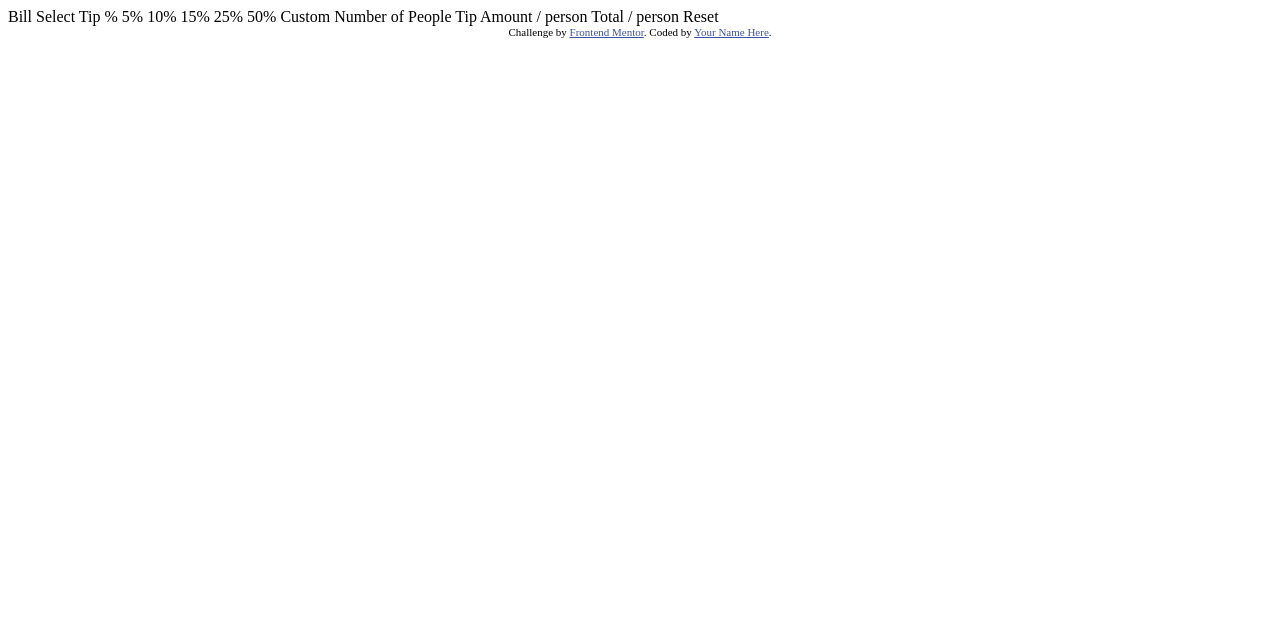
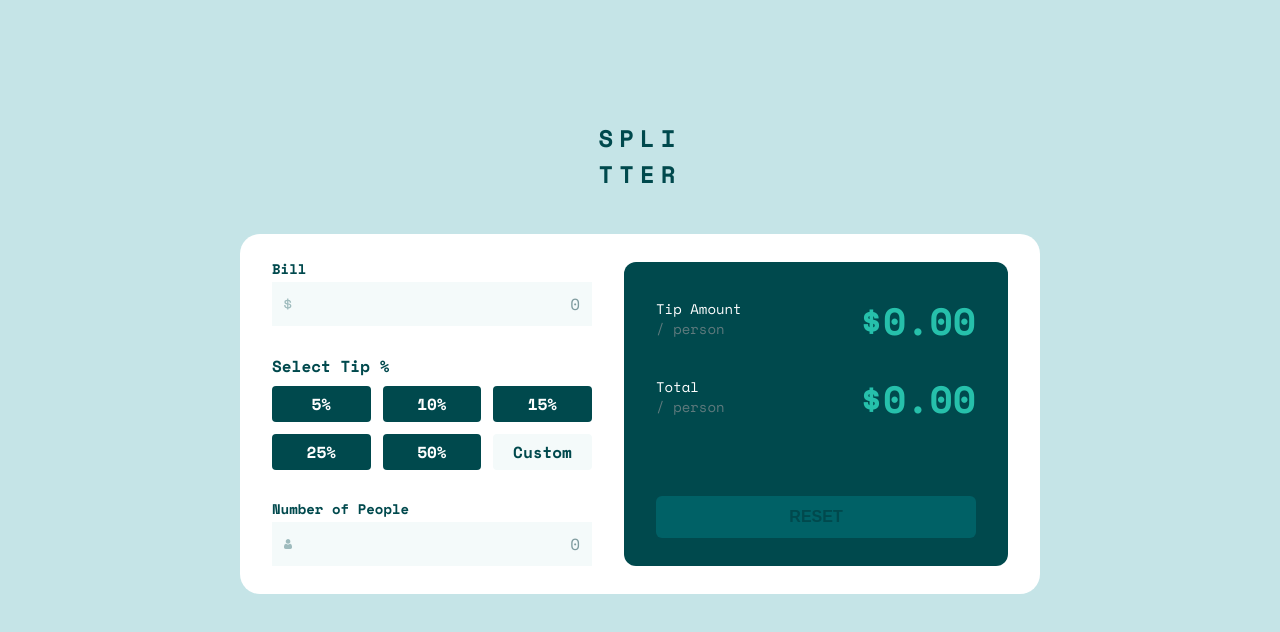
Before and after one commit to NiteArie/fm-tip-calculator-app, a plain HTML site: page index.html in a window 1280 px wide. Drawn offline with nearby package versions, Linux system fonts and the light colour scheme.

Commit message:
style: static interface

```diff
--- a/index.html
+++ b/index.html
@@ -1,44 +1,82 @@
 <!DOCTYPE html>
 <html lang="en">
+
 <head>
   <meta charset="UTF-8">
-  <meta name="viewport" content="width=device-width, initial-scale=1.0"> <!-- displays site properly based on user's device -->
+  <meta name="viewport" content="width=device-width, initial-scale=1.0">
+  <!-- displays site properly based on user's device -->
 
   <link rel="icon" type="image/png" sizes="32x32" href="./images/favicon-32x32.png">
 
   <title>Frontend Mentor | Tip calculator app</title>
 
   <!-- Feel free to remove these styles or customise in your own stylesheet 👍 -->
-  <style>
-    .attribution { font-size: 11px; text-align: center; }
-    .attribution a { color: hsl(228, 45%, 44%); }
-  </style>
+  <link rel="preconnect" href="https://fonts.googleapis.com">
+  <link rel="preconnect" href="https://fonts.gstatic.com" crossorigin>
+  <link href="https://fonts.googleapis.com/css2?family=Space+Mono:wght@400;700&display=swap" rel="stylesheet">
+  <link href="styles/reset.css" rel="stylesheet">
+  <link href="styles/index.css" rel="stylesheet">
 </head>
+
 <body>
 
-  Bill
+  <h1 class="title">
+    <span>SPLI</span>
+    <span>TTER</span>
+  </h1>
+  <div class="card">
+    <div class="card__menu">
+      <div class="card__input-control">
+        <label class="card__input-label">Bill</label>
+        <input class="card__input card__input--dollar" placeholder="0" dir="rtl">
+      </div>
+      <div class="card__tips">
+        <p class="card__tips-label">Select Tip %</p>
+        <div class="card__tips-wrapper">
+          <button class="card__tip">
+            5%
+          </button>
+          <button class="card__tip">10%</button>
+          <button class="card__tip">15%</button>
+          <button class="card__tip">25%</button>
+          <button class="card__tip">50%</button>
+          <button class="card__tip card__tip--dim">Custom</button>
+        </div>
+      </div>
+      <div class="card__input-control">
+        <div class="card__input-header">
+          <label class="card__input-label">Number of People</label>
+          <span class="card__input-message"></span>
+        </div>
+        <input class="card__input card__input--person" placeholder="0" dir="rtl">
+      </div>
+    </div>
 
-  Select Tip %
-  5%
-  10%
-  15%
-  25%
-  50%
-  Custom
+    <div class=card__displays>
+      <div class="card__display">
+        <p class="card__label">
+          <span>Tip Amount</span>
+          <span>/ person</span>
+        </p>
+        <p class="card__price">
+          $0.00
+        </p>
+      </div>
+      <div class="card__display">
+        <p class="card__label">
+          <span>Total</span>
+          <span>/ person</span>
+        </p>
+        <p class="card__price">
+          $0.00
+        </p>
+      </div>
 
-  Number of People
+      <button class="card__reset">Reset</button>
+    </div>
+  </div>
 
-  Tip Amount
-  / person
+  <script src="scripts/index.js"></script>
+</body>
 
-  Total
-  / person
-
-  Reset
-
-  <div class="attribution">
-    Challenge by <a href="https://www.frontendmentor.io?ref=challenge" target="_blank">Frontend Mentor</a>.
-    Coded by <a href="#">Your Name Here</a>.
-  </div>
-</body>
 </html>
--- /dev/null
+++ b/styles/index.css
@@ -0,0 +1,157 @@
+*,
+*::before,
+*::after {
+    box-sizing: border-box;
+}
+
+body {
+    font-family: "Space Mono", monospace;
+    background-color: hsl(185, 41%, 84%);
+    color: hsl(183, 100%, 15%);
+}
+
+.title {
+    font-size: 24px;
+    font-weight: bold;
+    text-align: center;
+    margin-top: 15vh;
+    display: flex;
+    flex-direction: column;
+    line-height: 1.5;
+    letter-spacing: 6px;
+}
+
+.card {
+    min-width: 700px;
+    max-width: 800px;
+    margin: 42px auto;
+    background-color: hsl(0, 0%, 100%);
+    border-radius: 20px;
+    padding: 28px 32px;
+    display: flex;
+    gap: 0 32px;
+}
+
+.card > * {
+    flex: 1;
+}
+
+.card__input-label {
+    display: block;
+    margin-bottom: 6px;
+    font-size: 14px;
+    font-weight: 700;
+}
+
+.card__input {
+    width: 100%;
+    padding: 10px 12px;
+    padding-left: 24px;
+    border: 0;
+    background-color: hsl(189, 41%, 97%);
+    background-repeat: no-repeat;
+    background-position: 12px;
+    background-size: 8px;
+    font-family: inherit;
+    font-size: 16px;
+    font-weight: bold;
+}
+
+.card__input::placeholder {
+    color: hsl(184, 14%, 56%);
+    font-weight: initial;
+}
+
+.card__input--dollar {
+    background-image: url("../images/icon-dollar.svg");
+}
+
+.card__input--person {
+    background-image: url("../images/icon-person.svg");
+}
+
+.card__tips {
+    margin: 32px 0;
+}
+
+.card__tips-label {
+    font-weight: bold;
+}
+
+.card__tips-wrapper {
+    margin-top: 12px;
+    display: flex;
+    flex-wrap: wrap;
+    gap: 12px;
+}
+
+.card__tips-wrapper > * {
+    flex-basis: calc(33% - 7px);
+}
+
+.card__tip {
+    display: block;
+    appearance: none;
+    padding: 6px 10px;
+    font-weight: bold;
+    font-family: inherit;
+    font-size: 16px;
+    border: 0;
+    border-radius: 4px;
+    background-color: hsl(183, 100%, 15%);
+    color: hsl(0, 0%, 100%);
+    cursor: pointer;
+}
+
+.card__tip--dim {
+    background-color: hsl(189, 41%, 97%);
+    color: hsl(183, 100%, 15%);
+}
+
+.card__displays {
+    padding: 0 32px 28px 32px;
+    background-color: hsl(183, 100%, 15%);
+    border-radius: 12px;
+    display: flex;
+    flex-direction: column;
+}
+
+.card__display {
+    display: flex;
+    justify-content: space-between;
+    margin-top: 40px;
+}
+
+.card__label {
+    font-size: 14px;
+    display: flex;
+    flex-direction: column;
+    gap: 6px 0;
+}
+
+.card__label > span:first-child {
+    color: hsl(0, 0%, 100%);
+}
+
+.card__label > span:nth-child(2) {
+    color: hsl(186, 14%, 43%);
+}
+
+.card__price {
+    font-size: 38px;
+    color: hsl(172, 67%, 45%);
+    font-weight: bold;
+}
+
+.card__reset {
+    margin-top: auto;
+    padding: 12px 16px;
+    text-transform: uppercase;
+    font-weight: bold;
+    font-size: inherit;
+    color: hsl(183, 100%, 15%);
+    background-color: hsl(183, 100%, 20%);
+    border: 0;
+    border-radius: 6px;
+    appearance: none;
+}
--- /dev/null
+++ b/styles/reset.css
@@ -0,0 +1,129 @@
+/* http://meyerweb.com/eric/tools/css/reset/
+   v2.0 | 20110126
+   License: none (public domain)
+*/
+
+html,
+body,
+div,
+span,
+applet,
+object,
+iframe,
+h1,
+h2,
+h3,
+h4,
+h5,
+h6,
+p,
+blockquote,
+pre,
+a,
+abbr,
+acronym,
+address,
+big,
+cite,
+code,
+del,
+dfn,
+em,
+img,
+ins,
+kbd,
+q,
+s,
+samp,
+small,
+strike,
+strong,
+sub,
+sup,
+tt,
+var,
+b,
+u,
+i,
+center,
+dl,
+dt,
+dd,
+ol,
+ul,
+li,
+fieldset,
+form,
+label,
+legend,
+table,
+caption,
+tbody,
+tfoot,
+thead,
+tr,
+th,
+td,
+article,
+aside,
+canvas,
+details,
+embed,
+figure,
+figcaption,
+footer,
+header,
+hgroup,
+menu,
+nav,
+output,
+ruby,
+section,
+summary,
+time,
+mark,
+audio,
+video {
+  margin: 0;
+  padding: 0;
+  border: 0;
+  font-size: 100%;
+  font: inherit;
+  vertical-align: baseline;
+}
+/* HTML5 display-role reset for older browsers */
+article,
+aside,
+details,
+figcaption,
+figure,
+footer,
+header,
+hgroup,
+menu,
+nav,
+section {
+  display: block;
+}
+body {
+  line-height: 1;
+}
+ol,
+ul {
+  list-style: none;
+}
+blockquote,
+q {
+  quotes: none;
+}
+blockquote:before,
+blockquote:after,
+q:before,
+q:after {
+  content: "";
+  content: none;
+}
+table {
+  border-collapse: collapse;
+  border-spacing: 0;
+}
```
Also changed, not shown: scripts/index.js (added).
